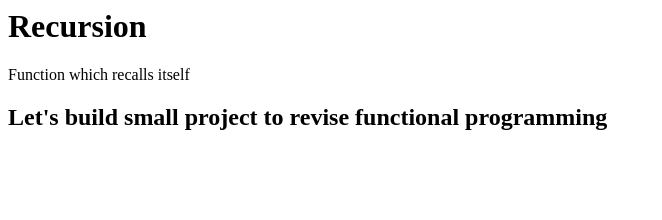
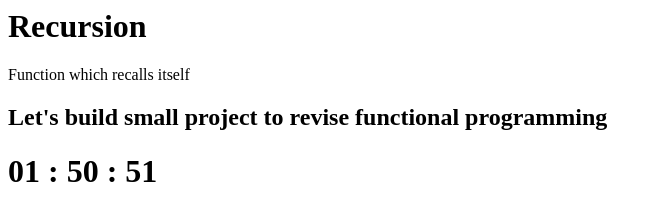
Before and after one commit to Ruchiket100/functional-programming-react01, a website: page index.html in a window 1280 px wide. Shown: the whole page, without its empty margins (0-662 px from the left). Drawn offline with Linux system fonts and the light colour scheme.

Commit message:
html updated

```diff
--- a/index.html
+++ b/index.html
@@ -3,6 +3,6 @@
   <p>Function which recalls itself</p>
   <h2>Let's build small project to revise functional programming</h2>
   <div class="clock-div">
-    <h1 class="clock-time"></h1>
+    <h1 >01 : 50 : 51</h1>
   </div>
 </div>
--- a/style.css
+++ b/style.css
@@ -24,8 +24,3 @@ p {
   padding: 1rem 3rem;
   margin: auto;
 }
-
-.clock-time {
-  color: #d946ef;
-  font-size: 4rem;
-}
```
